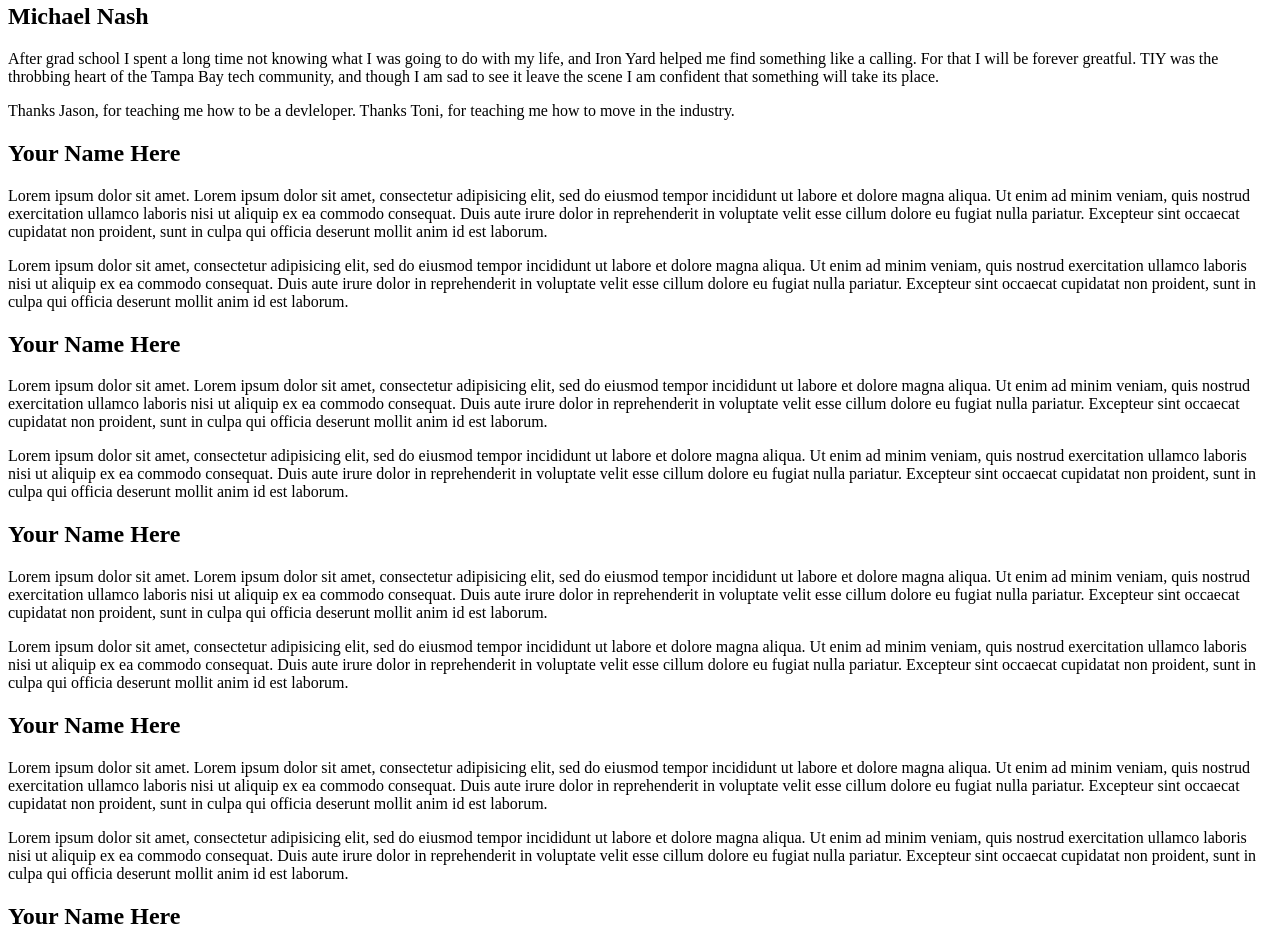
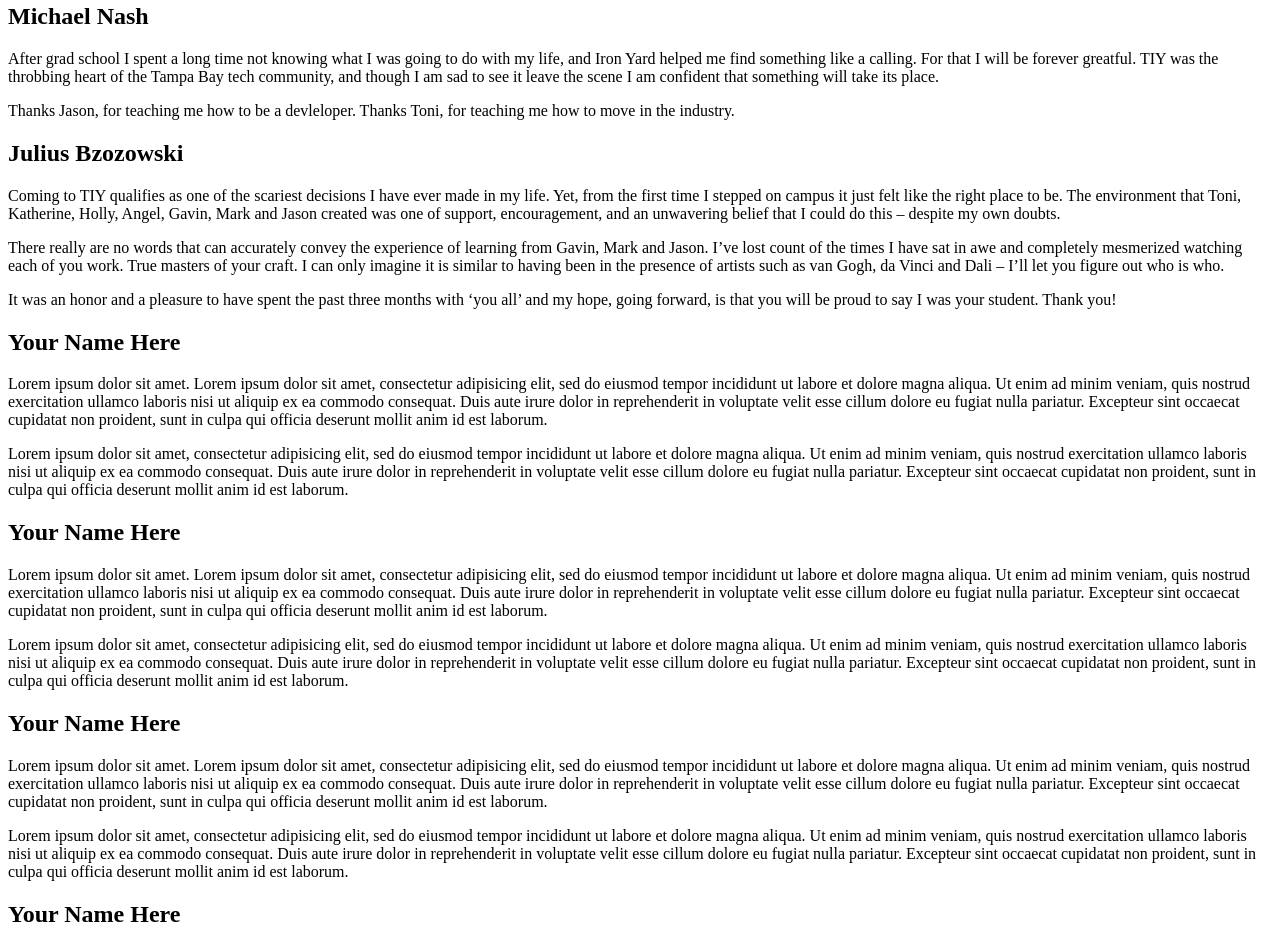
Before and after one commit to cfsanderson/gallery-gift-card, a website: page src/index.html in a window 1280 px wide. Shown: the part 3157-4094 px from the top of the page. Drawn offline with Linux system fonts and the light colour scheme; a web font is replaced by a local one.

Commit message:
Julius Bzozowski TIY (#20)
* Julius Bzozowski TIY

* Update _panels.scss

* Update _panels.scss

```diff
--- a/src/index.html
+++ b/src/index.html
@@ -241,15 +241,16 @@
       </div>
     </div>
 
-    <div class="panel-002">
+    <div class="panel-JuBz">
       <div class="panel">
-        <h2>Your Name Here</h2>
+        <h2>Julius Bzozowski</h2>
         <div>
-          <div class="profile-pic" alt="my profile picture"></div>
+          <div class="profile-pic" alt="Julius Bzozowski's profile picture"></div>
         </div>
         <section>
-          <p>Lorem ipsum dolor sit amet. Lorem ipsum dolor sit amet, consectetur adipisicing elit, sed do eiusmod tempor incididunt ut labore et dolore magna aliqua. Ut enim ad minim veniam, quis nostrud exercitation ullamco laboris nisi ut aliquip ex ea commodo consequat. Duis aute irure dolor in reprehenderit in voluptate velit esse cillum dolore eu fugiat nulla pariatur. Excepteur sint occaecat cupidatat non proident, sunt in culpa qui officia deserunt mollit anim id est laborum.</p>
-          <p>Lorem ipsum dolor sit amet, consectetur adipisicing elit, sed do eiusmod tempor incididunt ut labore et dolore magna aliqua. Ut enim ad minim veniam, quis nostrud exercitation ullamco laboris nisi ut aliquip ex ea commodo consequat. Duis aute irure dolor in reprehenderit in voluptate velit esse cillum dolore eu fugiat nulla pariatur. Excepteur sint occaecat cupidatat non proident, sunt in culpa qui officia deserunt mollit anim id est laborum.</p>
+          <p>Coming to TIY qualifies as one of the scariest decisions I have ever made in my life. Yet, from the first time I stepped on campus it just felt like the right place to be. The environment that Toni, Katherine, Holly, Angel, Gavin, Mark and Jason created was one of support, encouragement, and an unwavering belief that I could do this – despite my own doubts. </p>
+          <p>There really are no words that can accurately convey the experience of learning from Gavin, Mark and Jason. I’ve lost count of the times I have sat in awe and completely mesmerized watching each of you work. True masters of your craft. I can only imagine it is similar to having been in the presence of artists such as van Gogh, da Vinci and Dali – I’ll let you figure out who is who. </p>
+          <p>It was an honor and a pleasure to have spent the past three months with ‘you all’ and my hope, going forward, is that you will be proud to say I was your student. Thank you!</p>
         </section>
       </div>
     </div>
--- a/src/styles/_panels.scss
+++ b/src/styles/_panels.scss
@@ -172,12 +172,12 @@
   }
  }
 
-.panel-002 {
-  background: url(../images/background-pics/path-002.jpg) no-repeat center center;
+.panel-JuBz {
+  background: url(../images/background-pics/path-009.jpg) no-repeat center center;
   background-size: cover;
 
   .profile-pic {
-    background: url(../images/profile-pics/avatar.png) center / contain;
+    background: url(../images/profile-pics/JuliusBzozowski.jpg) center / contain;
   }
 }
 
```
Also changed, not shown: src/images/profile-pics/JuliusBzozowski.jpg (added).
